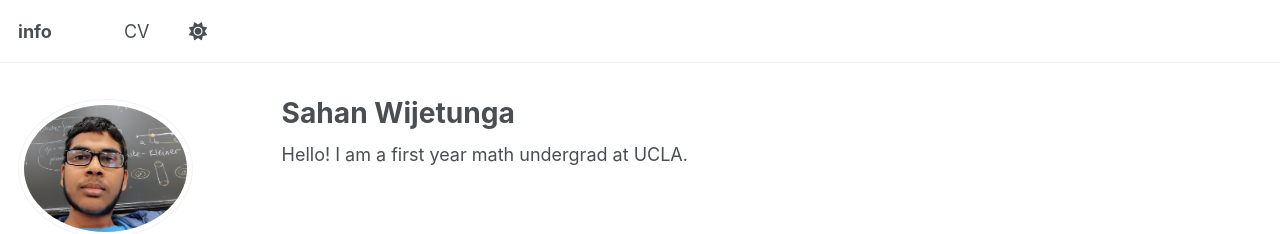
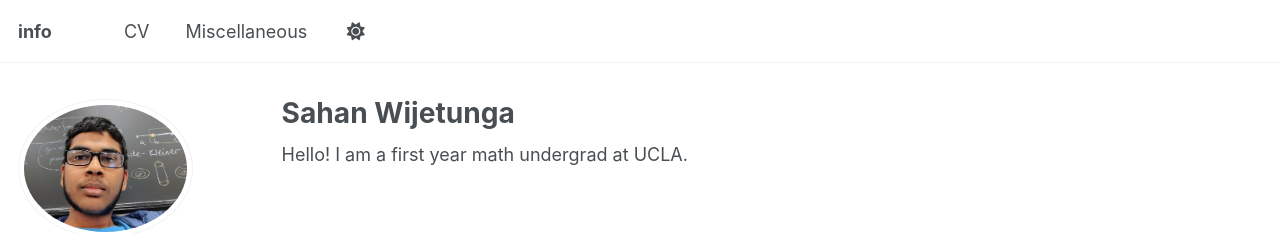
Before and after one commit to sahanwijetunga/sahanwijetunga.github.io, a Jekyll site: the page built from _pages/about.md, in a window 1280 px wide. Shown: the top 234 px of the page. Built offline with Jekyll 4.4.1, drawn with Linux system fonts in a browser that asks for light colours.

Commit message:
Update navigation.yml

```diff
--- a/_data/navigation.yml
+++ b/_data/navigation.yml
@@ -25,7 +25,8 @@ main:
 
   - title: "CV"
     url: /cv/
-
+  - title: "Miscellaneous"
+    url: /misc/
   # - title: "CV"
   #   url: /cv-json/
 
```
